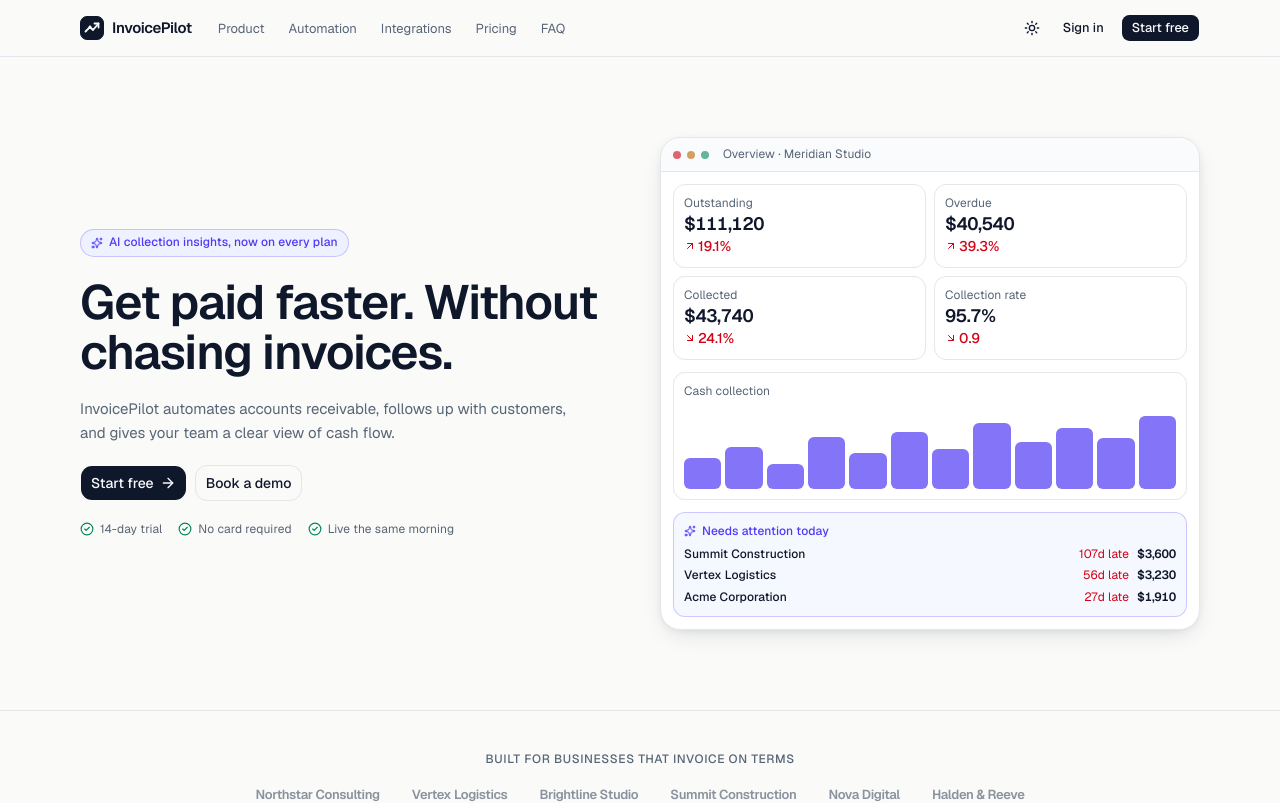
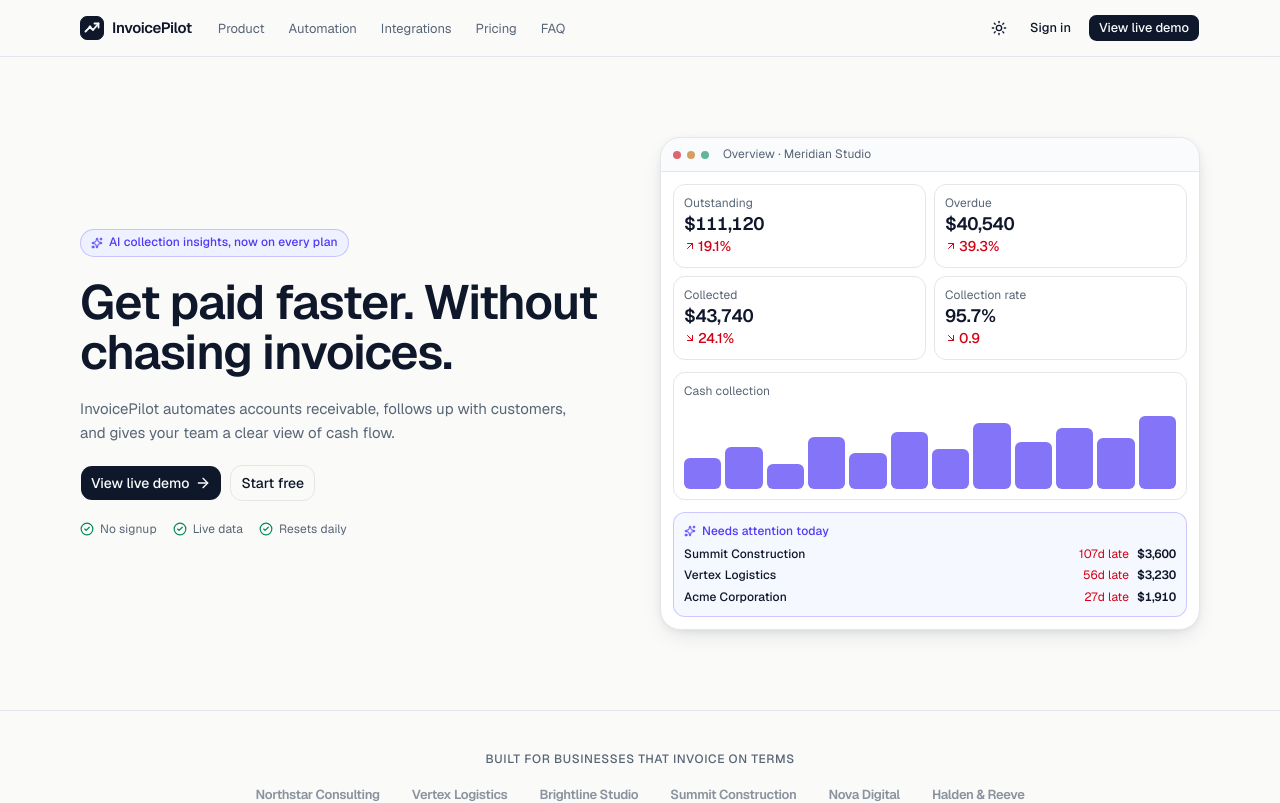
Before and after one commit to dooddles07/InvoicePilot, a Next.js app: page / in a window 1280 px wide. Shown: the top 803 px of the page. Built offline with nearby package versions, Linux system fonts and the light colour scheme.

Commit message:
feat: lead with the demo and wake the API before the click

```diff
--- a/src/app/(auth)/login/page.tsx
+++ b/src/app/(auth)/login/page.tsx
@@ -31,6 +31,12 @@
             Create a workspace
           </Link>
         </p>
+        <p>
+          Just looking?{" "}
+          <Link href="/demo" className="text-brand hover:underline">
+            Open the demo workspace
+          </Link>
+        </p>
       </div>
     </div>
   );
--- a/src/app/(marketing)/layout.tsx
+++ b/src/app/(marketing)/layout.tsx
@@ -1,4 +1,5 @@
 import { SiteFooter, SiteHeader } from "@/components/marketing/site-chrome";
+import { WarmDemo } from "@/components/marketing/warm-demo";
 
 export default function MarketingLayout({
   children,
@@ -7,6 +8,7 @@
 }) {
   return (
     <div className="flex min-h-svh flex-col">
+      <WarmDemo />
       <SiteHeader />
       <main className="flex-1">{children}</main>
       <SiteFooter />
--- /dev/null
+++ b/src/app/api/warm/route.ts
@@ -0,0 +1,25 @@
+/**
+ * Wakes the Render instance while the visitor is still reading.
+ *
+ * Render suspends a free service after fifteen minutes idle, and waking it
+ * measured 21.8 seconds. A visitor who spends that long on the landing page
+ * before clicking "View live demo" pays none of it.
+ *
+ * Answers 204 on every path, including failure: a warm-up that did not work
+ * is not the visitor's problem and must never surface on the page.
+ */
+export const maxDuration = 60;
+export const dynamic = "force-dynamic";
+
+export async function GET() {
+  const baseUrl = process.env.API_BASE_URL;
+  if (!baseUrl) return new Response(null, { status: 204 });
+
+  try {
+    await fetch(`${baseUrl}/health`, { cache: "no-store" });
+  } catch {
+    // Deliberately silent.
+  }
+
+  return new Response(null, { status: 204 });
+}
--- a/src/components/marketing/sections.tsx
+++ b/src/components/marketing/sections.tsx
@@ -48,27 +48,27 @@
           </p>
 
           <div className="flex flex-wrap items-center gap-2">
-            <LinkButton size="lg" href="/signup">
-              Start free
+            <LinkButton size="lg" href="/demo">
+              View live demo
               <ArrowRight className="size-4" />
             </LinkButton>
-            <LinkButton size="lg" variant="outline" href="/signup?demo=1">
-              Book a demo
+            <LinkButton size="lg" variant="outline" href="/signup">
+              Start free
             </LinkButton>
           </div>
 
           <p className="text-muted-foreground flex flex-wrap items-center gap-x-4 gap-y-1 text-caption">
             <span className="flex items-center gap-1.5">
               <CheckCircle2 className="text-success size-3.5" aria-hidden />
-              14-day trial
+              No signup
             </span>
             <span className="flex items-center gap-1.5">
               <CheckCircle2 className="text-success size-3.5" aria-hidden />
-              No card required
+              Live data
             </span>
             <span className="flex items-center gap-1.5">
               <CheckCircle2 className="text-success size-3.5" aria-hidden />
-              Live the same morning
+              Resets daily
             </span>
           </p>
         </Reveal>
--- a/src/components/marketing/site-chrome.tsx
+++ b/src/components/marketing/site-chrome.tsx
@@ -52,10 +52,12 @@
           >
             Sign in
           </LinkButton>
-          {/* The primary CTA lives in the nav as well as after the metrics —
-              a visitor who is already convinced should not have to scroll. */}
-          <LinkButton size="sm" href="/signup">
-            Start free
+          {/* The primary CTA lives in the nav as well as after the metrics — a
+              visitor who is already convinced should not have to scroll. The
+              demo outranks signup here: it is the lower-friction action and it
+              is the one that shows the product. */}
+          <LinkButton size="sm" href="/demo">
+            View live demo
           </LinkButton>
           <Button
             variant="ghost"
@@ -117,7 +119,7 @@
       { href: "/faq", label: "FAQ" },
       { href: "/login", label: "Sign in" },
       { href: "/signup", label: "Start free" },
-      { href: "/dashboard", label: "Live demo" },
+      { href: "/demo", label: "Live demo" },
     ],
   },
   {
--- /dev/null
+++ b/src/components/marketing/warm-demo.tsx
@@ -0,0 +1,13 @@
+"use client";
+
+import { useEffect } from "react";
+
+/** Renders nothing. Fires one request so the API is awake by the time a
+ *  visitor finishes reading the page. */
+export function WarmDemo() {
+  useEffect(() => {
+    void fetch("/api/warm", { cache: "no-store" }).catch(() => {});
+  }, []);
+
+  return null;
+}
```
